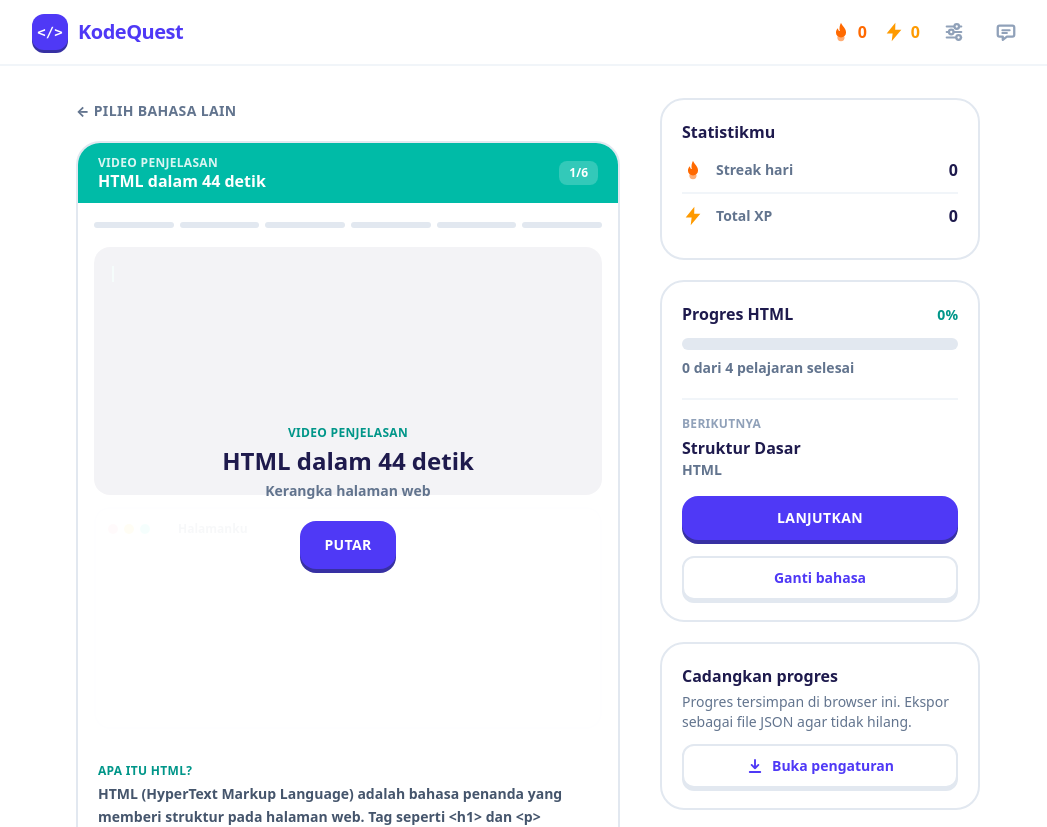
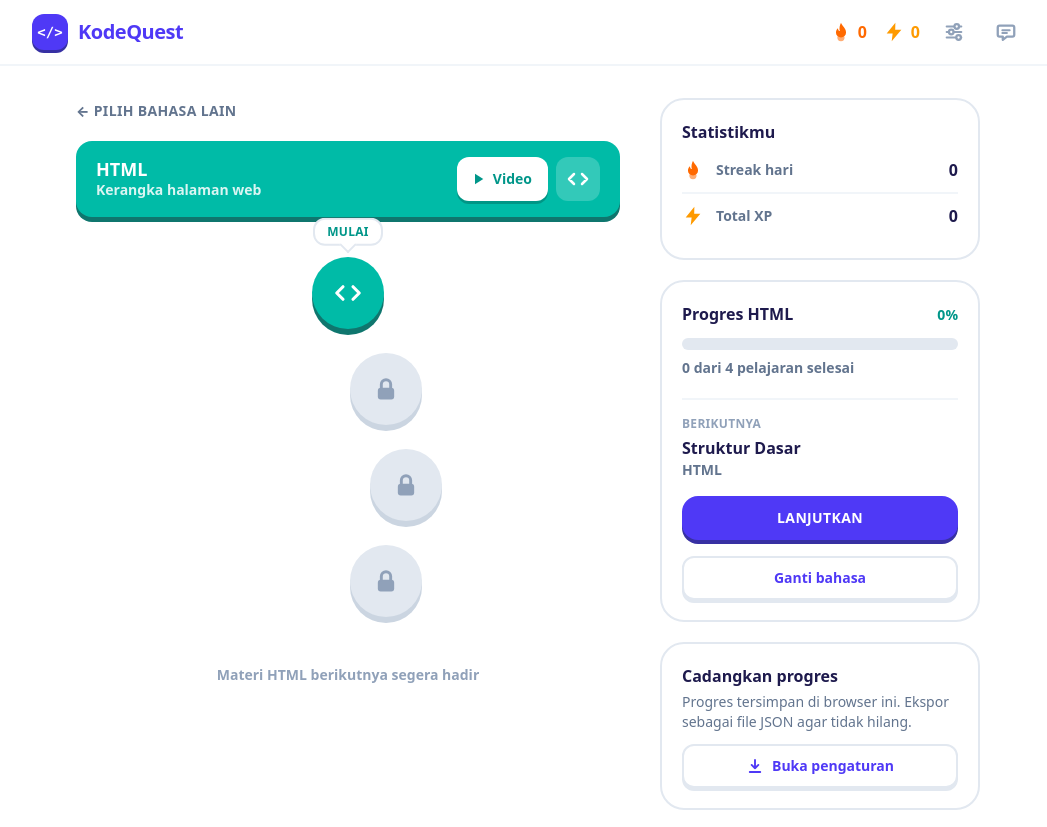
Before and after one commit to KodeQuest/KodeQuest.github.io, a Next.js app: page /belajar/bahasa/html in a window 1280 px wide. Shown: the top 827 px of the page, without its empty margins (112-1159 px from the left). Built offline with nearby package versions, Linux system fonts and the light colour scheme.

Commit message:
Add files via upload

```diff
--- a/components/LanguagePathScreen.tsx
+++ b/components/LanguagePathScreen.tsx
@@ -9,13 +9,14 @@ import { Header } from "./Header";
 import { LearningPath } from "./LearningPath";
 import { SettingsModal } from "./SettingsModal";
 import { Sidebar } from "./Sidebar";
-import { ExplainerPlayer } from "./explainers/ExplainerPlayer";
+import { ExplainerModal } from "./explainers/ExplainerModal";
 import { getExplainer } from "./explainers";
 
 /** Jalur belajar satu bahasa (/belajar/bahasa/<id>/). */
 export function LanguagePathScreen({ langId }: { langId: string }) {
   const router = useRouter();
   const [settingsOpen, setSettingsOpen] = useState(false);
+  const [videoOpen, setVideoOpen] = useState(false);
   const language = getLanguage(langId);
   if (!language) return <div className="min-h-dvh" />;
 
@@ -34,14 +35,14 @@ export function LanguagePathScreen({ langId }: { langId: string }) {
           >
             <span aria-hidden="true">←</span> Pilih bahasa lain
           </Link>
-          {explainer && <ExplainerPlayer language={language} scenes={explainer.scenes} tint={explainer.tint} />}
-          <LearningPath language={language} onStart={start} />
+          <LearningPath language={language} onStart={start} onPlayVideo={explainer ? () => setVideoOpen(true) : undefined} />
         </div>
         <aside className="hidden lg:block" aria-label="Ringkasan belajar">
           <Sidebar language={language} onStart={start} onOpenSettings={() => setSettingsOpen(true)} />
         </aside>
       </main>
       {settingsOpen && <SettingsModal onClose={() => setSettingsOpen(false)} />}
+      {videoOpen && explainer && <ExplainerModal language={language} explainer={explainer} onClose={() => setVideoOpen(false)} />}
     </>
   );
 }
--- /dev/null
+++ b/components/explainers/ExplainerModal.tsx
@@ -0,0 +1,15 @@
+"use client";
+
+import type { Language } from "@/lib/data";
+import { Modal } from "../Modal";
+import { ExplainerPlayer } from "./ExplainerPlayer";
+import type { Explainer } from "./index";
+
+/** Modal besar berisi video penjelasan satu bahasa. Langsung diputar saat dibuka. */
+export function ExplainerModal({ language, explainer, onClose }: { language: Language; explainer: Explainer; onClose: () => void }) {
+  return (
+    <Modal wide label={`Video penjelasan ${language.title}`} onClose={onClose}>
+      {(close) => <ExplainerPlayer language={language} scenes={explainer.scenes} tint={explainer.tint} onClose={close} />}
+    </Modal>
+  );
+}
--- a/components/explainers/ExplainerPlayer.tsx
+++ b/components/explainers/ExplainerPlayer.tsx
@@ -50,21 +50,24 @@ function useReducedMotion() {
   return reduced;
 }
 
-/** Video penjelasan bergerak untuk satu bahasa (diputar di halaman /belajar/bahasa/<id>/). */
+/** Video penjelasan bergerak untuk satu bahasa. Ditampilkan di dalam modal (lihat ExplainerModal). */
 export function ExplainerPlayer({
   language,
   scenes,
   tint,
+  onClose,
 }: {
   language: Language;
   scenes: Scene[];
   tint?: (code: string) => ReactNode;
+  onClose: () => void;
 }) {
   const st = LANGUAGE_STYLES[language.color];
   const reduced = useReducedMotion();
   const [i, setI] = useState(0);
   const [t, setT] = useState(0);
-  const [playing, setPlaying] = useState(false);
+  // Modal dibuka lewat tombol putar, jadi video langsung jalan.
+  const [playing, setPlaying] = useState(true);
   const [run, setRun] = useState(0);
 
   const last = scenes.length - 1;
@@ -124,7 +127,6 @@ export function ExplainerPlayer({
     }
   }
 
-  const started = playing || t > 0 || i > 0;
   const ended = !playing && i === last && t >= D;
 
   const goTo = (j: number) => {
@@ -149,23 +151,34 @@ export function ExplainerPlayer({
   };
 
   return (
-    <section
-      aria-label={`Video penjelasan ${language.title}`}
-      className="mb-10 overflow-hidden rounded-3xl border-2 border-slate-200 bg-white"
-    >
-      <div className={`flex items-center justify-between px-5 py-3 text-white ${st.solid}`}>
-        <div>
+    <section aria-label={`Video penjelasan ${language.title}`}>
+      <div className={`flex items-center justify-between gap-3 px-5 py-4 text-white ${st.solid}`}>
+        <div className="min-w-0">
           <p className="text-xs font-extrabold uppercase tracking-wide text-white/85">Video penjelasan</p>
-          <h2 className="text-base font-black leading-tight">
+          <h2 className="truncate text-lg font-black leading-tight">
             {language.title} dalam {totalSecs} detik
           </h2>
         </div>
-        <span className="rounded-lg bg-white/20 px-2.5 py-1 text-xs font-black">
-          {i + 1}/{scenes.length}
-        </span>
+        <div className="flex shrink-0 items-center gap-2">
+          <span className="rounded-lg bg-white/20 px-2.5 py-1 text-xs font-black">
+            {i + 1}/{scenes.length}
+          </span>
+          <button
+            onClick={() => {
+              sfx.click();
+              onClose();
+            }}
+            aria-label="Tutup video"
+            className="grid h-9 w-9 place-items-center rounded-xl bg-white/20 hover:bg-white/30"
+          >
+            <svg viewBox="0 0 24 24" width="20" height="20" fill="none" stroke="currentColor" strokeWidth="3" strokeLinecap="round" aria-hidden="true">
+              <path d="M6 6l12 12M18 6 6 18" />
+            </svg>
+          </button>
+        </div>
       </div>
 
-      <div className="flex gap-1.5 px-4 pt-4" role="group" aria-label="Bagian video">
+      <div className="flex gap-1.5 px-5 pt-4" role="group" aria-label="Bagian video">
         {scenes.map((s, j) => {
           const pct = j < i ? 100 : j === i ? (reduced ? 100 : Math.min(100, (t / D) * 100)) : 0;
           return (
@@ -184,7 +197,7 @@ export function ExplainerPlayer({
         })}
       </div>
 
-      <div className="relative p-4">
+      <div className="grid gap-3 p-5 md:grid-cols-2">
         <pre
           className="overflow-x-auto rounded-2xl bg-indigo-950 p-4 font-mono text-xs leading-6 text-indigo-100 sm:text-sm"
           style={{ minHeight: `${maxLines * 1.5 + 2}rem` }}
@@ -198,27 +211,9 @@ export function ExplainerPlayer({
           <span className="sr-only">{text}</span>
         </pre>
 
-        <div key={`${i}-${run}`} className="mt-3 min-h-[15rem]" aria-hidden="true">
+        <div key={`${i}-${run}`} className="min-h-[15rem]" aria-hidden="true">
           {scene.render(linesDone)}
         </div>
-
-        {!started && !reduced && (
-          <div className="absolute inset-2 z-10 grid place-items-center rounded-2xl bg-white/95 p-6 text-center">
-            <div>
-              <p className={`text-xs font-extrabold uppercase tracking-wide ${st.text}`}>Video penjelasan</p>
-              <h3 className="mt-1 text-2xl font-black text-indigo-950">
-                {language.title} dalam {totalSecs} detik
-              </h3>
-              <p className="mt-1 text-sm font-semibold text-slate-500">{language.subtitle}</p>
-              <button
-                onClick={toggle}
-                className="btn-3d mt-5 rounded-2xl bg-indigo-600 px-6 py-3.5 text-sm font-black uppercase tracking-wide text-white shadow-[0_4px_0_#3730a3]"
-              >
-                Putar
-              </button>
-            </div>
-          </div>
-        )}
       </div>
 
       <div className="px-5 pb-2" aria-live="polite">
@@ -226,13 +221,14 @@ export function ExplainerPlayer({
         <p className="mt-1 min-h-[4.5rem] text-sm font-semibold leading-relaxed text-slate-600">{scene.caption}</p>
       </div>
 
-      <div className="flex items-center justify-center gap-3 px-4 pb-5 pt-2">
+      <div className="flex items-center justify-center gap-3 px-5 pb-6 pt-2">
         <button onClick={() => goTo(Math.max(0, i - 1))} disabled={i === 0} aria-label="Bagian sebelumnya" className={iconBtn}>
           <Icon d={PREV} />
         </button>
         {!reduced && (
           <button
             onClick={toggle}
+            autoFocus
             className="btn-3d flex h-11 items-center gap-2 rounded-xl bg-indigo-600 px-5 text-sm font-black uppercase tracking-wide text-white shadow-[0_4px_0_#3730a3]"
           >
             <Icon d={ended ? REPLAY : playing ? PAUSE : PLAY} />
```
